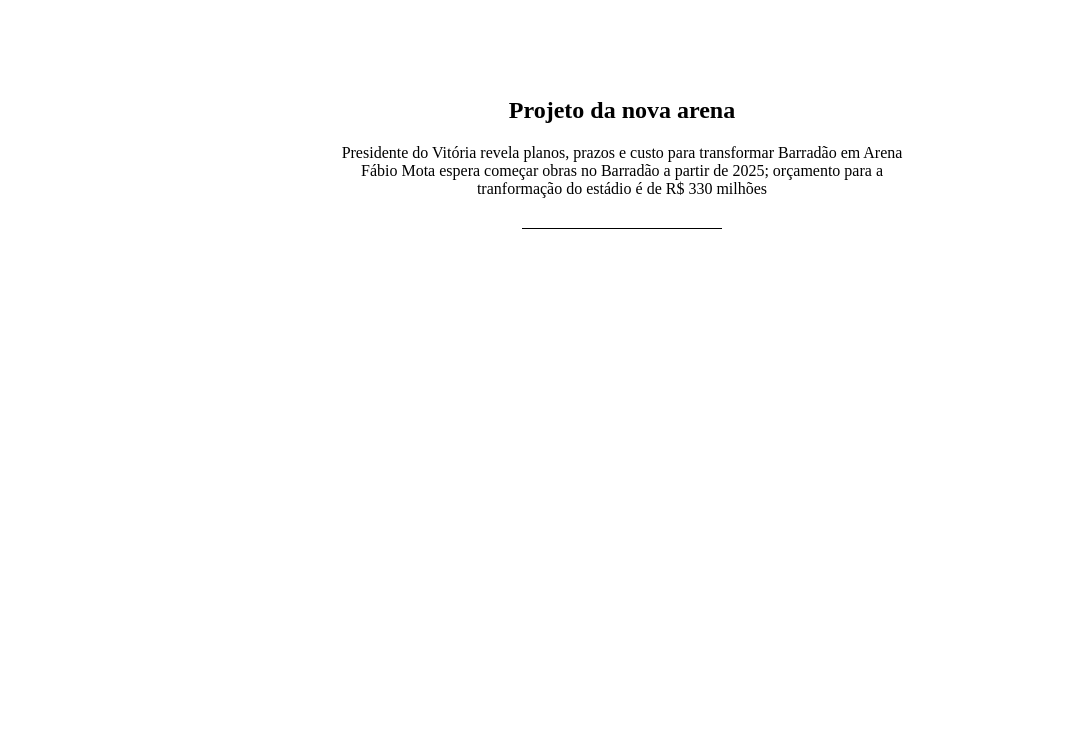
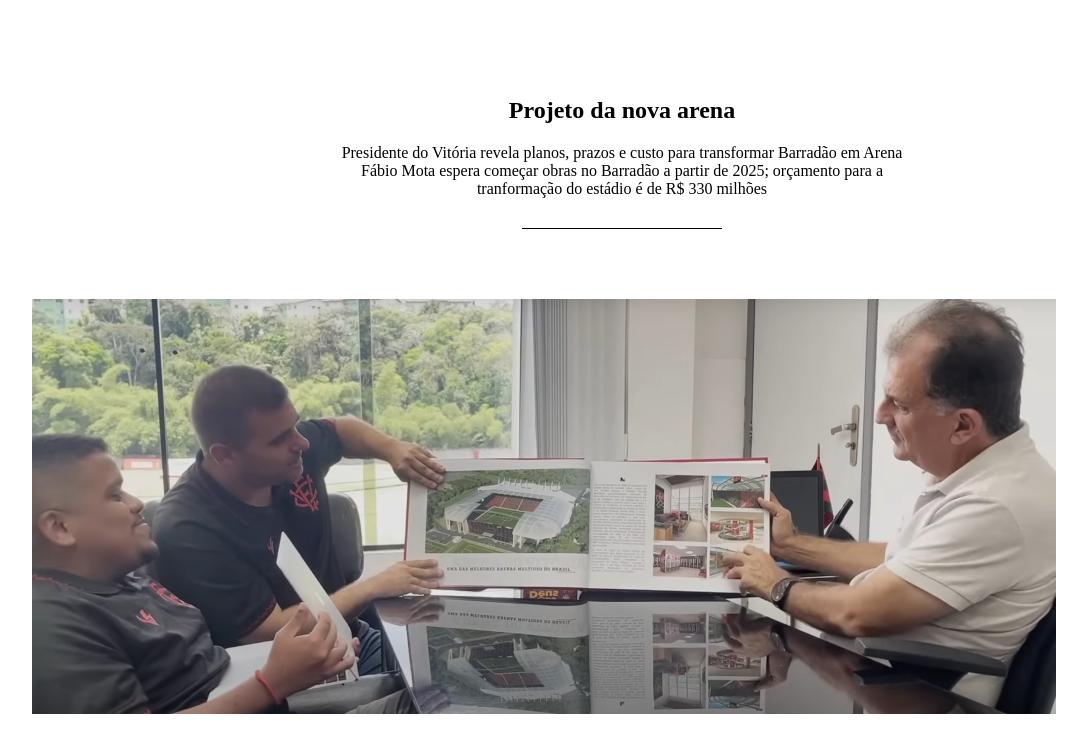
Before and after one commit to Kaioarrud/Projeto-esporte-clube-vitoria, a plain HTML site: page vitoria.html in a window 1280 px wide. Shown: the part 1680-2432 px from the top of the page, without its empty margins (18-1105 px from the left). Before the commit the page ends 2029 px from the top, so only its background shows below. Drawn offline with nearby package versions, Linux system fonts and the light colour scheme.

Commit message:
fabio mota

```diff
--- a/ecv/style.css
+++ b/ecv/style.css
@@ -139,6 +139,13 @@
     background-color: black;
 }
 
+.arena .container {
+    width: 100%;
+    display: flex;
+    flex-wrap: wrap;
+}
+
+
 
 @media screen and (max-width: 768px) {
     .conheca-o-vitoria p {
--- a/vitoria.html
+++ b/vitoria.html
@@ -38,12 +38,11 @@
         <p>Presidente do Vitória revela planos, prazos e custo para transformar Barradão em Arena Fábio Mota espera começar obras no Barradão a partir de 2025; orçamento para a tranformação do estádio é de R$ 330 milhões
         </p>
         <hr>
-        <ul class="grid">
-            <li class="arena01" style="background-image: url(/imagem/entrevista-resenha-do-leao.webp);"></li>
-            <li class="jahia" style="background-image: url(/imagem/arena-vitoria.png);"></li>
-            <li class="arena01" style="background-image: url(/imagem/frontal-arena.png);"></li>
-            <li class="jahia" style="background-image: url(/imagem/projeto-novo01.webp);"></li>
-        </ul>
+        <div class="container">
+            <div>
+                <img src="/imagem/entrevista-resenha-do-leao.webp" alt="fabio Mota">
+            </div>
+        </div>
     </section>
     <script>
         function clickMenu() {
```
